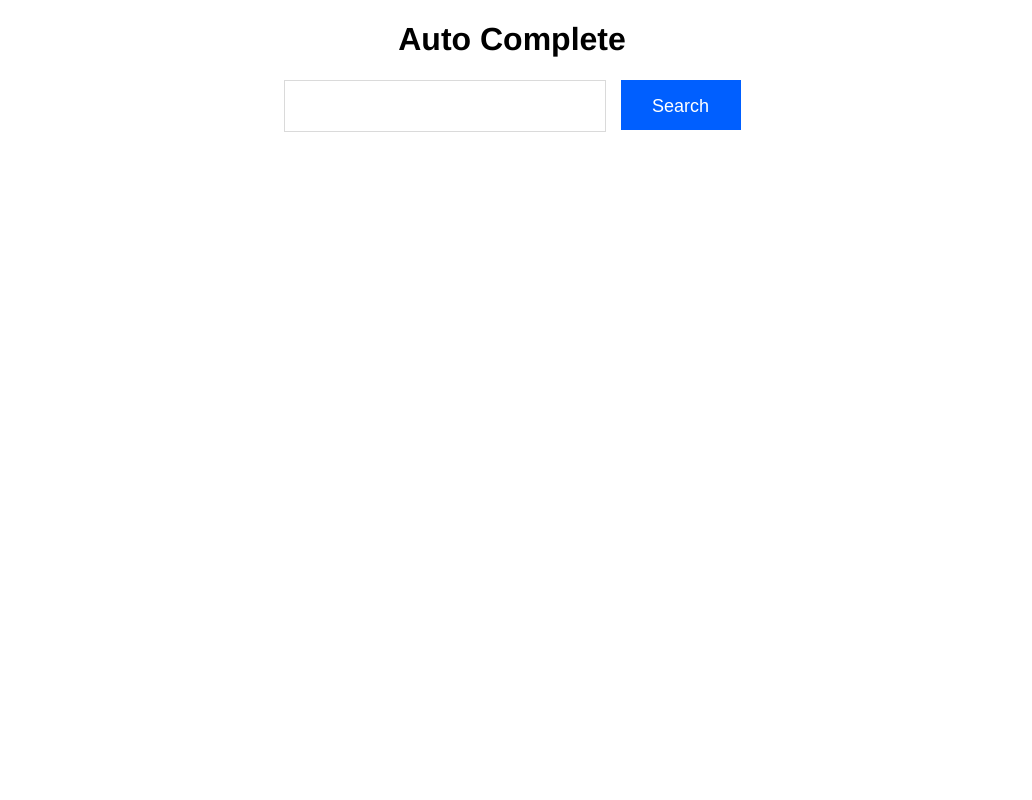
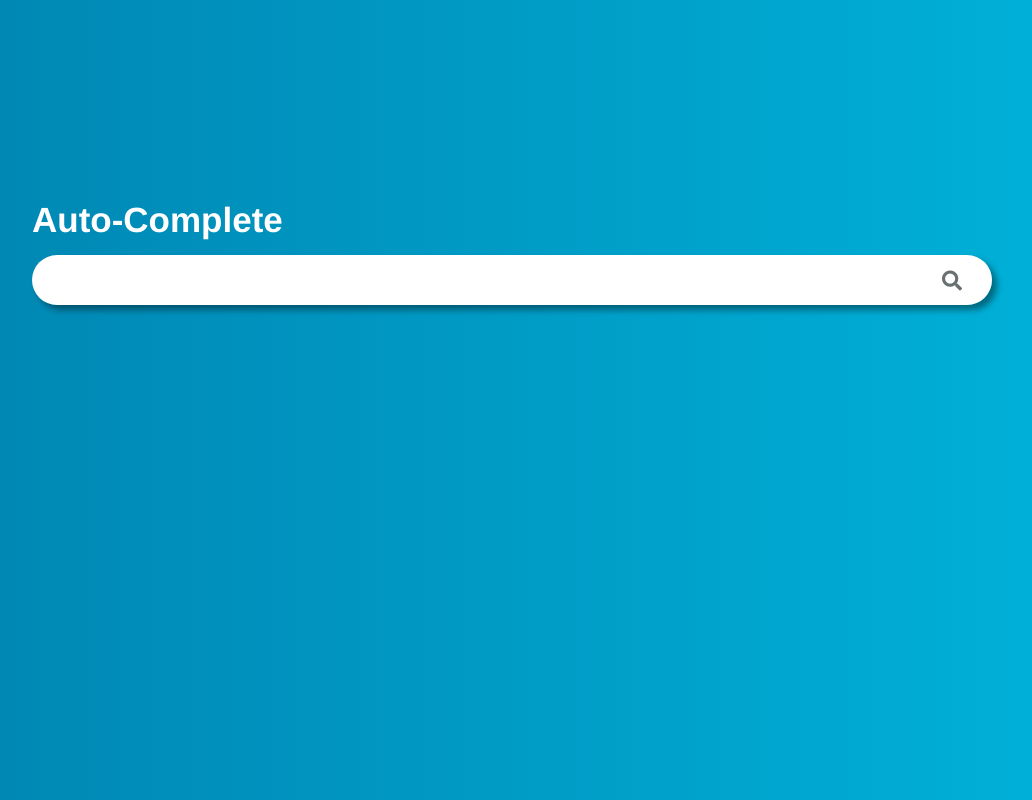
Before and after one commit to tbone1020/Auto-Complete, an Angular app: page / in a window 1280 px wide. Shown: the whole page, without its empty margins (128-1160 px from the left). Built offline with nearby package versions, Linux system fonts and the light colour scheme.

Commit message:
Styled frontend, added unit testing, and got main functionality to work

```diff
--- a/src/app/app.component.css
+++ b/src/app/app.component.css
@@ -1,6 +1,22 @@
-body {
+header {
+  color: white;
+}
+h1 {
+  font-size: 35px;
+  margin: 0;
+  padding: 0 0 15px;
+}
+.container {
+  max-width: 960px;
+  width: 90%;
+  margin: 200px auto 0;
+  position: relative;
+}
 
+.form-list__container {
+  -webkit-border-radius: 35px;
+  border-radius: 35px;
+  position: relative;
+  z-index: 1;
+  box-shadow: 5px 5px 6px 0 rgba(0, 0, 0, 0.4);
 }
-header {
-  text-align: center;
-}
--- a/src/app/app.component.html
+++ b/src/app/app.component.html
@@ -1,5 +1,9 @@
-<header>
-  <h1>Auto Complete</h1>
-</header>
-<app-user-input [(listOfResults)]="autoCompleteResults"></app-user-input>
-<app-auto-complete-list [listOfResults]="autoCompleteResults"></app-auto-complete-list>
+<section class="container">
+  <header>
+    <h1>Auto-Complete</h1>
+  </header>
+  <div class="form-list__container">
+    <app-user-input [(listOfResults)]="autoCompleteResults"></app-user-input>
+    <app-auto-complete-list [listOfResults]="autoCompleteResults"></app-auto-complete-list>
+  </div>
+</section>
--- a/src/app/auto-complete-list/auto-complete-list.component.css
+++ b/src/app/auto-complete-list/auto-complete-list.component.css
@@ -1,18 +1,25 @@
 .results {
-  box-shadow: 0px 4px 4px 1px rgba(0, 0, 0, 0.1);
- max-width: 460px;
- margin: auto;
- width: 100%;
+  background: white;
+  -webkit-border-radius: 0 0 25px 25px;
+  border-radius: 0 0 25px 25px;
+  box-shadow: 5px 5px 6px 0 rgba(0, 0, 0, 0.4);
+  position: absolute;
+  padding: 30px 0 0;
+  top: 28px;
+  left: 0;
+  right: 0;
+  z-index: 5;
 }
 
 .results-list {
   padding: 0;
+  margin: 0;
 }
 
 .results__item {
   border-bottom: 1px solid #dadada;
   list-style-type: none;
-  padding: 16px 20px;
+  padding: 16px 30px;
 }
 .results__item:last-of-type {
   border: 0;
--- a/src/app/auto-complete-list/auto-complete-list.component.html
+++ b/src/app/auto-complete-list/auto-complete-list.component.html
@@ -1,8 +1,5 @@
 <section class="results" *ngIf="listOfResults.length > 0">
   <ul class="results-list">
-    <li class="results__item" *ngFor="let word of listOfResults">{{word}}</li>
+    <li class="results__item" *ngFor="let word of listOfResults" [innerHTML]="word"></li>
   </ul>
 </section>
-<section *ngIf="listOfResults[0] === 'false'">
-
-</section>
--- a/src/app/user-input/user-input.component.css
+++ b/src/app/user-input/user-input.component.css
@@ -1,26 +1,36 @@
 .auto-complete__form {
-  text-align: center;
+  background: white;
+  -webkit-border-radius: 35px;
+  border-radius: 35px;
+  height: 50px;
+  position: relative;
+  z-index: 9;
 }
 
-.auto-complete__input, .auto-complete__button-wrapper {
-  display: inline-block;
-  vertical-align: top;
+.auto-complete__input {
+  -webkit-box-sizing: border-box;
+  box-sizing: border-box;
+  width: -webkit-calc(100% - 75px);
+  width: calc(100% - 75px);
+  font-family: 'Raleway', sans-serif;
+  font-weight: 300;
+  padding: 0 30px;
+  font-size: 20px;
 }
-.auto-complete__input {
-  border: 1px solid #dadada;
-  height: 50px;
-  width: 300px;
-  padding: 0 10px;
+.auto-complete__input:focus {
+  outline: none;
+}
+.auto-complete__button {
+  cursor: pointer;
+  width: 70px;
+  color: #697071;
+  line-height: 53px;
+  padding: 0;
+  font-size: 20px;
 }
 
-.auto-complete__button {
-  background-color: #005fff;
-  cursor: pointer;
-  color: white;
-  font-size: 18px;
+.auto-complete__input, .auto-complete__button {
   border: 0;
-  width: 120px;
-  height: 50px;
-  margin-left: 15px;
-  line-height: 50px;
+  background: transparent;
+  height: 100%;
 }
--- a/src/app/user-input/user-input.component.html
+++ b/src/app/user-input/user-input.component.html
@@ -4,8 +4,11 @@
     class="auto-complete__input"
     type="text"
     (keyup.enter)="HandleUserSubmittingWord(treeInput)"
-    (keyup)="SearchTreeIfInputValueIsValid(treeInput)">
+    (keyup)="SearchTreeIfInputValueIsValid(treeInput)"
+    (blur)="SendListOfWordsToBeDisplayed([])">
   <button
     class="auto-complete__button"
-    (click)="HandleUserSubmittingWord(treeInput)">Search</button>
+    (click)="HandleUserSubmittingWord(treeInput)">
+    <span class="fa fa-search"></span>
+  </button>
 </section>
--- a/src/app/user-input/user-input.component.ts
+++ b/src/app/user-input/user-input.component.ts
@@ -51,20 +51,19 @@ export class UserInputComponent {
   }
 
   SearchAndDisplayWordList(): void {
-    const inputWordToList = [...this.inputTypedWord];
-    const treeLevelToStartAt = this.GetStartingPointForWordList(inputWordToList);
+    const wordConvertedToList = [...this.inputTypedWord];
+    const treeLevelToStartAt = this.GetStartingPointForWordList(wordConvertedToList);
     if (treeLevelToStartAt) {
-      const listOfRetrievedWords = this.RetrieveListOfMatchingWords(this.inputTypedWord, treeLevelToStartAt);
-      this.SendListOfWordsToBeDisplayed(listOfRetrievedWords);
+      this.GrabAndSendListWithBoldenText(treeLevelToStartAt);
     } else {
       this.SendListOfWordsToBeDisplayed([]);
     }
   }
 
-  GetStartingPointForWordList(inputWordToList): Letter {
+  GetStartingPointForWordList(wordConvertedToList): Letter {
     let letterTreeLevel = this.letter;
-    while (letterTreeLevel && inputWordToList.length) {
-      let nextLetter = inputWordToList.shift();
+    while (letterTreeLevel && wordConvertedToList.length) {
+      let nextLetter = wordConvertedToList.shift();
       letterTreeLevel = this.GetNextBranch(nextLetter, letterTreeLevel);
     }
     return letterTreeLevel;
@@ -75,25 +74,36 @@ export class UserInputComponent {
     if (treeLevel.nextLetters[lettersHashPosition]) {
       return treeLevel.nextLetters[lettersHashPosition];
     }
-
   }
 
-  RetrieveListOfMatchingWords(userTypedWord, treeLevel): string[] {
+  GrabAndSendListWithBoldenText(treeLevelToStartAt: Letter): void {
+    const listOfRetrievedWords = this.SearchForWordsInTree(treeLevelToStartAt);
+    this.SendListOfWordsToBeDisplayed(listOfRetrievedWords);
+  }
+
+  SearchForWordsInTree(treeLevel): string[] {
     const foundWordsList = [];
-    let userTypedWordClipped = userTypedWord.slice(0, -1);
+    let typedWordBolded = this.GetTypedWordWithStrongTags();
     const traverseTreeLevels = function(currentWordBuild, currentTreeLevel) {
-      currentWordBuild += currentTreeLevel.letter;
+      let wordBeforeNewLetter = currentWordBuild;
       if (currentTreeLevel.isEndOfWord === true) {
         foundWordsList.push(currentWordBuild);
       }
       for (let i = 0; i < currentTreeLevel.nextLetters.length; i++) {
+        currentWordBuild = wordBeforeNewLetter;
         if (currentTreeLevel.nextLetters[i]){
+          currentWordBuild += currentTreeLevel.nextLetters[i].letter;
           traverseTreeLevels(currentWordBuild, currentTreeLevel.nextLetters[i]);
         }
       }
     }
-    traverseTreeLevels(userTypedWordClipped, treeLevel);
+
+    traverseTreeLevels(typedWordBolded, treeLevel);
     return foundWordsList;
+  }
+
+  GetTypedWordWithStrongTags(): string {
+    return `<strong>${this.inputTypedWord}</strong>`;
   }
 
   SendListOfWordsToBeDisplayed(listOfWordsToDisplay: string[]): void {
--- a/src/index.html
+++ b/src/index.html
@@ -4,8 +4,9 @@
   <meta charset="utf-8">
   <title>AutoComplete</title>
   <base href="/">
-
   <meta name="viewport" content="width=device-width, initial-scale=1">
+  <link rel="stylesheet" href="https://use.fontawesome.com/releases/v5.7.2/css/all.css" integrity="sha384-fnmOCqbTlWIlj8LyTjo7mOUStjsKC4pOpQbqyi7RrhN7udi9RwhKkMHpvLbHG9Sr" crossorigin="anonymous">
+  <link href="https://fonts.googleapis.com/css?family=Raleway:200,300,400,700&display=swap" rel="stylesheet">
   <link rel="icon" type="image/x-icon" href="favicon.ico">
 </head>
 <body>
--- a/src/styles.css
+++ b/src/styles.css
@@ -1,4 +1,7 @@
 /* You can add global styles to this file, and also import other style files */
 body {
   font-family: helvetica;
+  background: #00B4DB;
+  background: -webkit-linear-gradient(to right, #0083B0, #00B4DB);
+  background: linear-gradient(to right, #0083B0, #00B4DB);
 }
```
Also changed, not shown: 2 other files (tests, documents, lock files or other folders).
